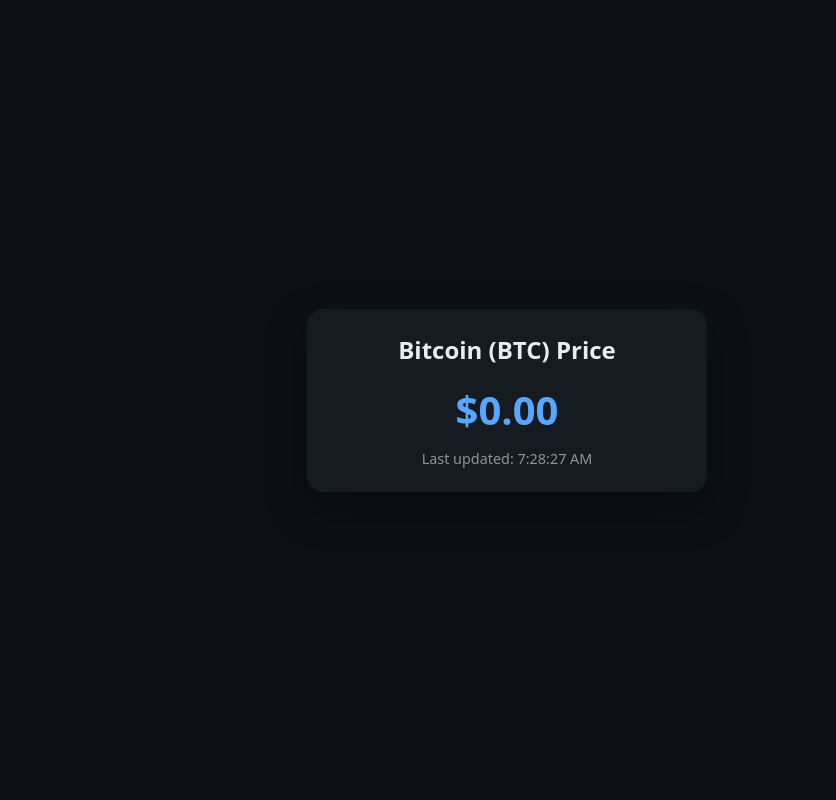
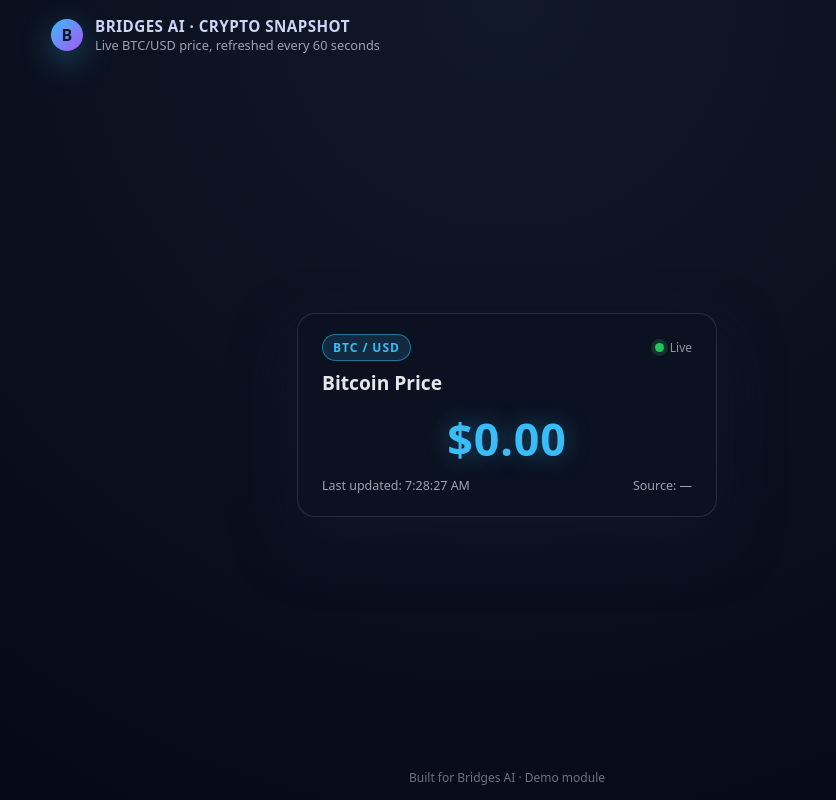
Before and after one commit to nevynduarte/bridges-bitcoin-dev-module, a Flask app: template templates/index.html in a window 1280 px wide. Shown: the whole page, without its empty margins (133-969 px from the left). Run offline with Flask 3, Linux system fonts and the light colour scheme; the template is opened without the code that fills it, so the values that code supplies are empty.

Commit message:
Prepare for deployment

```diff
--- a/requirements.txt
+++ b/requirements.txt
@@ -1,2 +1,3 @@
 Flask==3.0.0
 requests==2.32.3
+gunicorn==23.0.0
--- a/templates/index.html
+++ b/templates/index.html
@@ -2,35 +2,54 @@
 <html lang="en">
 <head>
     <!--
-      Main HTML shell for the BTC price widget.
-
-      We keep this extremely lightweight. All dynamic behavior is handled
-      by static/main.js, which calls the Flask JSON API.
+      BTC Price Widget - Bridges AI
+      Clean, focused layout with a dashboard-style card.
     -->
     <meta charset="UTF-8" />
     <title>Live BTC Price | Bridges AI</title>
+    <meta name="viewport" content="width=device-width, initial-scale=1.0" />
     <link rel="stylesheet" href="{{ url_for('static', filename='styles.css') }}">
 </head>
 <body>
+    <div class="app-shell">
+        <header class="app-header">
+            <div class="logo-mark">B</div>
+            <div class="app-title-group">
+                <div class="app-title">Bridges AI · Crypto Snapshot</div>
+                <div class="app-subtitle">Live BTC/USD price, refreshed every 60 seconds</div>
+            </div>
+        </header>
+
         <main class="page">
             <section class="card">
-            <h1 class="title">Bitcoin (BTC) Price</h1>
-
-            <!-- Current price display -->
-            <div id="price" class="price">
-                Loading...
+                <div class="card-header">
+                    <div class="badge">BTC / USD</div>
+                    <div class="status">
+                        <span class="status-dot status-dot-live" id="status-dot"></span>
+                        <span class="status-text" id="status-text">Live</span>
+                    </div>
                 </div>
 
-            <!-- Last updated timestamp -->
-            <div id="updated" class="updated">
-                Last updated: —
+                <h1 class="title">Bitcoin Price</h1>
+
+                <div class="price-row">
+                    <span id="price" class="price">Loading...</span>
                 </div>
 
-            <!-- Error message area (hidden by default) -->
+                <div class="meta-row">
+                    <span id="updated" class="updated">Last updated: —</span>
+                    <span id="source" class="source">Source: —</span>
+                </div>
+
                 <div id="error" class="error hidden"></div>
             </section>
         </main>
 
+        <footer class="app-footer">
+            Built for Bridges AI · Demo module
+        </footer>
+    </div>
+
     <script src="{{ url_for('static', filename='main.js') }}"></script>
 </body>
 </html>
--- a/templates/styles.css
+++ b/templates/styles.css
@@ -1,70 +1,291 @@
 /*
-  Simple, clean styling with a "dashboard widget" feel.
-  We keep this intentionally minimal to focus attention on the functionality.
+  Bridges BTC Price Widget - Styling
+
+  Goals:
+  - Modern, minimal dashboard look
+  - Centered card with soft shadows and rounded corners
+  - Clear hierarchy: title > price > meta > error
 */
 
 :root {
-    --bg: #0d1117;
-    --card-bg: #161b22;
-    --text-main: #e6edf3;
-    --text-muted: #8b949e;
-    --accent: #58a6ff;
-    --error: #ff6b6b;
+  --bg: #050816;
+  --bg-gradient-start: #050816;
+  --bg-gradient-end: #111827;
+  --card-bg: #0b1120;
+  --card-border: rgba(148, 163, 184, 0.2);
+  --text-main: #e5e7eb;
+  --text-muted: #9ca3af;
+  --accent: #38bdf8;
+  --accent-soft: rgba(56, 189, 248, 0.15);
+  --error: #f97373;
+  --success: #22c55e;
+  --warning: #facc15;
+
+  --shadow-soft: 0 24px 60px rgba(15, 23, 42, 0.75);
 }
 
-  * {
+*,
+*::before,
+*::after {
   box-sizing: border-box;
 }
 
-  body {
+html, body {
   margin: 0;
   padding: 0;
-    background-color: var(--bg);
-    color: var(--text-main);
-    font-family: system-ui, -apple-system, BlinkMacSystemFont, "Segoe UI", sans-serif;
+  height: 100%;
 }
 
+body {
+  font-family: system-ui, -apple-system, BlinkMacSystemFont, "SF Pro Text",
+    "Segoe UI", sans-serif;
+  color: var(--text-main);
+  background: radial-gradient(circle at top, var(--bg-gradient-end), var(--bg));
+}
+
+/* Layout shell */
+
+.app-shell {
+  min-height: 100vh;
+  display: flex;
+  flex-direction: column;
+}
+
+/* Header */
+
+.app-header {
+  display: flex;
+  align-items: center;
+  gap: 12px;
+  padding: 16px 24px;
+  max-width: 960px;
+  width: 100%;
+  margin: 0 auto;
+}
+
+.logo-mark {
+  width: 32px;
+  height: 32px;
+  border-radius: 999px;
+  background: linear-gradient(135deg, #38bdf8, #a855f7);
+  display: flex;
+  align-items: center;
+  justify-content: center;
+  font-weight: 700;
+  color: #0f172a;
+  font-size: 1rem;
+  box-shadow: 0 10px 30px rgba(56, 189, 248, 0.35);
+}
+
+.app-title-group {
+  display: flex;
+  flex-direction: column;
+}
+
+.app-title {
+  font-size: 0.95rem;
+  font-weight: 600;
+  letter-spacing: 0.03em;
+  text-transform: uppercase;
+  color: #cbd5f5;
+}
+
+.app-subtitle {
+  font-size: 0.8rem;
+  color: var(--text-muted);
+}
+
+/* Centered main content */
+
 .page {
-    min-height: 100vh;
+  flex: 1;
   display: flex;
   align-items: center;
   justify-content: center;
   padding: 16px;
 }
 
+/* Card */
+
 .card {
   background-color: var(--card-bg);
-    padding: 24px 32px;
-    border-radius: 16px;
-    box-shadow: 0 16px 40px rgba(0, 0, 0, 0.4);
-    text-align: center;
-    max-width: 400px;
+  border-radius: 18px;
+  border: 1px solid var(--card-border);
+  box-shadow: var(--shadow-soft);
+  padding: 20px 24px 22px;
+  max-width: 420px;
   width: 100%;
 }
 
+.card-header {
+  display: flex;
+  align-items: center;
+  justify-content: space-between;
+  margin-bottom: 8px;
+}
+
+.badge {
+  font-size: 0.75rem;
+  font-weight: 600;
+  letter-spacing: 0.08em;
+  text-transform: uppercase;
+  padding: 4px 10px;
+  border-radius: 999px;
+  background: var(--accent-soft);
+  color: var(--accent);
+  border: 1px solid rgba(56, 189, 248, 0.5);
+}
+
+/* Status pill */
+
+.status {
+  display: inline-flex;
+  align-items: center;
+  gap: 6px;
+  font-size: 0.75rem;
+  color: var(--text-muted);
+}
+
+.status-dot {
+  width: 9px;
+  height: 9px;
+  border-radius: 999px;
+  background-color: var(--success);
+  box-shadow: 0 0 0 4px rgba(34, 197, 94, 0.18);
+}
+
+.status-dot-live {
+  background-color: var(--success);
+}
+
+.status-dot-error {
+  background-color: var(--error);
+  box-shadow: 0 0 0 4px rgba(248, 113, 113, 0.18);
+}
+
+.status-text {
+  opacity: 0.9;
+}
+
+/* Title + price */
+
 .title {
-    margin: 0 0 16px;
-    font-size: 1.5rem;
+  margin: 0;
+  margin-top: 4px;
+  margin-bottom: 12px;
+  font-size: 1.2rem;
+  font-weight: 600;
+  color: #e5e7eb;
+}
+
+.price-row {
+  display: flex;
+  align-items: baseline;
+  justify-content: center;
+  margin: 4px 0 6px;
 }
 
 .price {
-    font-size: 2.5rem;
+  font-size: 2.8rem;
   font-weight: 600;
+  letter-spacing: 0.02em;
   color: var(--accent);
-    margin-bottom: 12px;
+  text-shadow: 0 0 24px rgba(56, 189, 248, 0.4);
+}
+
+/* Price change animations */
+
+.price-up {
+  animation: priceUp 600ms ease-out;
+}
+
+.price-down {
+  animation: priceDown 600ms ease-out;
+}
+
+@keyframes priceUp {
+  0% {
+    color: #4ade80;
+    text-shadow: 0 0 24px rgba(74, 222, 128, 0.5);
+  }
+  100% {
+    color: var(--accent);
+    text-shadow: 0 0 24px rgba(56, 189, 248, 0.4);
+  }
+}
+
+@keyframes priceDown {
+  0% {
+    color: #f97373;
+    text-shadow: 0 0 24px rgba(248, 113, 113, 0.5);
+  }
+  100% {
+    color: var(--accent);
+    text-shadow: 0 0 24px rgba(56, 189, 248, 0.4);
+  }
+}
+
+/* Meta row */
+
+.meta-row {
+  display: flex;
+  justify-content: space-between;
+  align-items: baseline;
+  margin-top: 8px;
+  gap: 8px;
+  font-size: 0.78rem;
 }
 
 .updated {
-    font-size: 0.9rem;
   color: var(--text-muted);
 }
 
+.source {
+  color: var(--text-muted);
+  text-align: right;
+}
+
+/* Error text */
+
 .error {
-    margin-top: 16px;
-    font-size: 0.9rem;
+  margin-top: 12px;
+  font-size: 0.78rem;
   color: var(--error);
+  background: rgba(248, 113, 113, 0.08);
+  border-radius: 10px;
+  padding: 6px 8px;
 }
 
 .hidden {
   display: none;
 }
+
+/* Footer */
+
+.app-footer {
+  font-size: 0.75rem;
+  color: #6b7280;
+  text-align: center;
+  padding: 10px 16px 14px;
+}
+
+/* Responsive tweaks */
+
+@media (max-width: 480px) {
+  .card {
+    padding: 18px 16px 20px;
+  }
+
+  .price {
+    font-size: 2.2rem;
+  }
+
+  .meta-row {
+    flex-direction: column;
+    align-items: flex-start;
+  }
+
+  .source {
+    text-align: left;
+  }
+}
```
Also changed, not shown: templates/main.js (+96 -26 lines), 1 other file. Lines whose indentation alone changed are shown as unchanged.
